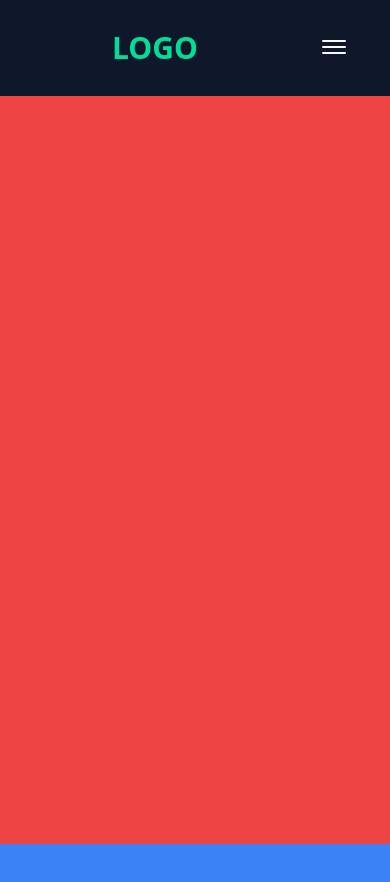
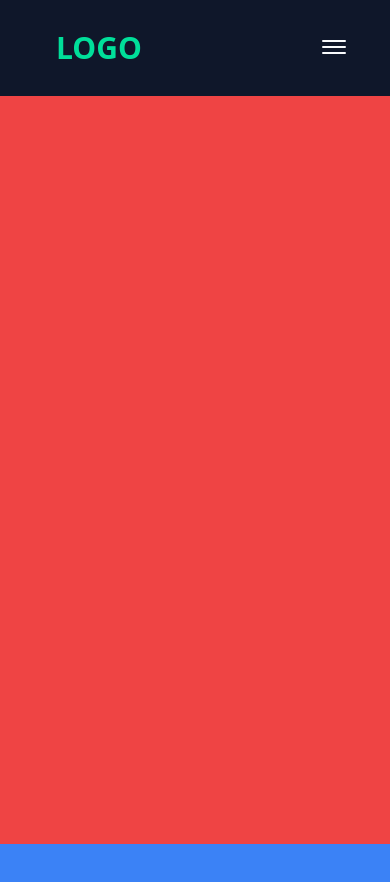
Before and after one commit to soyeolesafm/navbar_react, a React (Create React App) app: page / in a window 390 px wide. Shown: the top 882 px of the page. Built offline with nearby package versions, Linux system fonts and the light colour scheme.

Commit message:
logo fix

```diff
--- a/src/components/Navbar.js
+++ b/src/components/Navbar.js
@@ -10,7 +10,7 @@ const Navbar = () => {
     return (
     <nav className='flex justify-between items-center h-24 m-0 p-0 mx-auto px-4 text-white bg-slate-900 fixed w-screen ' >
 
-        <h1 className= ' z-30 w-full text-3xl font-bold text-[#00df9a] ml-24 '  > LOGO </h1>
+        <h1 className= ' z-30 w-full text-3xl font-bold text-[#00df9a] ml-10 md:ml-24 '  > LOGO </h1>
         <ul className='hidden md:flex justify-between items-center space-x-2 mr-24 ' >
             <li className='p-2 text-lg ' >
                 <a href='#red' > red </a>
```
